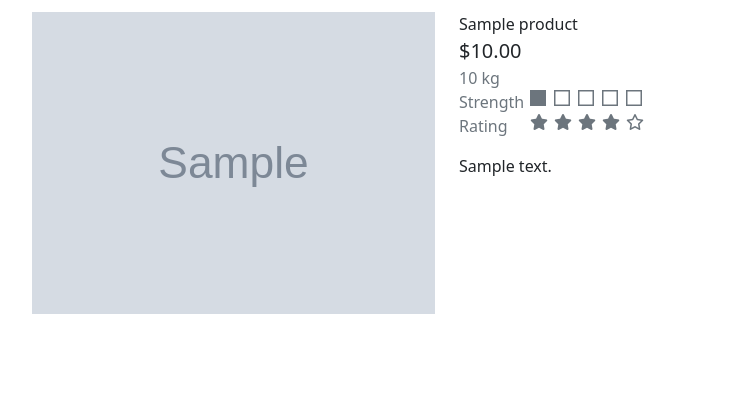
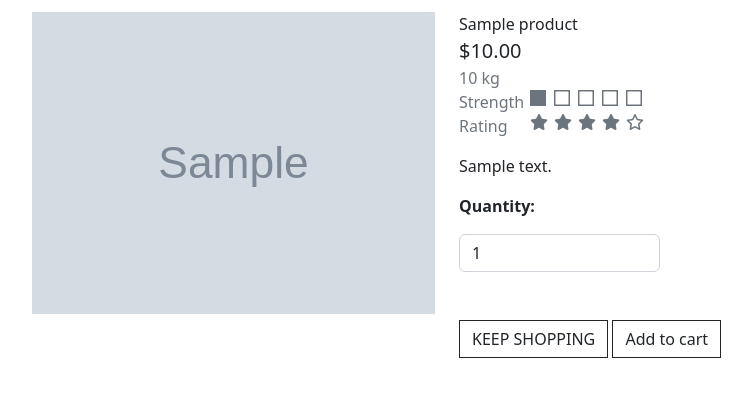
Before and after one commit to RobinF98/the-brewtique, a Django app: page /products/1 in a window 1280 px wide. Shown: the part 176-573 px from the top of the page, without its empty margins (193-945 px from the left). Run offline with Django 5.2, Linux system fonts and the light colour scheme; tables that the repository leaves empty hold one stand-in row (values such as "Sample post"); grey boxes marked "Sample" are stand-in pictures; parts of the project's set-up code (start-up, migrations or seed data) failed here and were passed over; some libraries are stand-ins or nearby versions.

Commit message:
Add add to cart functionality

```diff
--- a/cart/urls.py
+++ b/cart/urls.py
@@ -2,5 +2,6 @@ from django.urls import path
 from . import views
 
 urlpatterns = [
-    path('', views.view_cart, name='view_cart')
+    path('', views.view_cart, name='view_cart'),
+    path('add/<item_id>', views.add_to_cart, name='add_to_cart'),
 ]
--- a/products/templates/products/product_detail.html
+++ b/products/templates/products/product_detail.html
@@ -51,6 +51,26 @@
                     <small class="text-muted fw-light">No Rating</small>
                 {% endif %}
                 <p class="mt-3">{{ product.description }}</p>
+                <form class="form" action="{% url 'add_to_cart' product.id %}" method="POST">
+                    {% csrf_token %}
+                    <div class="form-row">
+                        <div class="col-12">
+                            <p class="mt-3"><strong>Quantity:</strong></p>
+                            <div class="form-group w-50">
+                                <div class="input-group">
+                                    <input class="form-control qty_input" type="number" name="quantity" value="1" min="1" max="99" data-item_id="{{ product.id }}" id="id_qty_{{ product.id }}">
+                                </div>
+                            </div>
+                        </div>
+                        <div class="col-12">
+                            <a href="{% url 'products' %}" class="btn btn-outline-dark rounded-0 mt-5">
+                                <span class="text-uppercase">Keep shopping</span>
+                            </a>
+                            <input type="submit" class="btn btn-outline-dark rounded-0  mt-5" value="Add to cart">
+                        </div>
+                        <input type="hidden" name="redirect_url" value="{{ request.path }}">
+                    </div>
+                </form>
             </div>
         </div>
     </div>
```
Also changed, not shown: cart/templates/cart/cart.html (+2 -5 lines), cart/views.py (+18 -1 lines).
